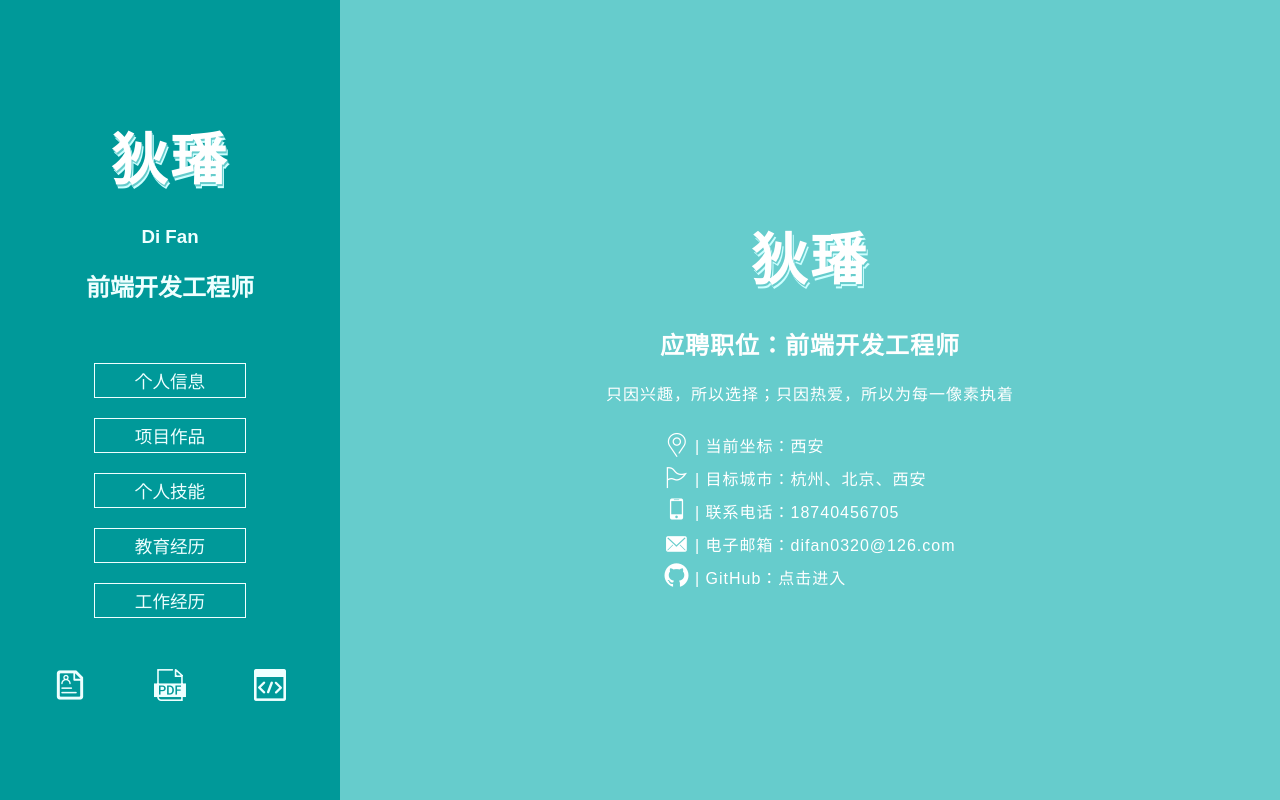
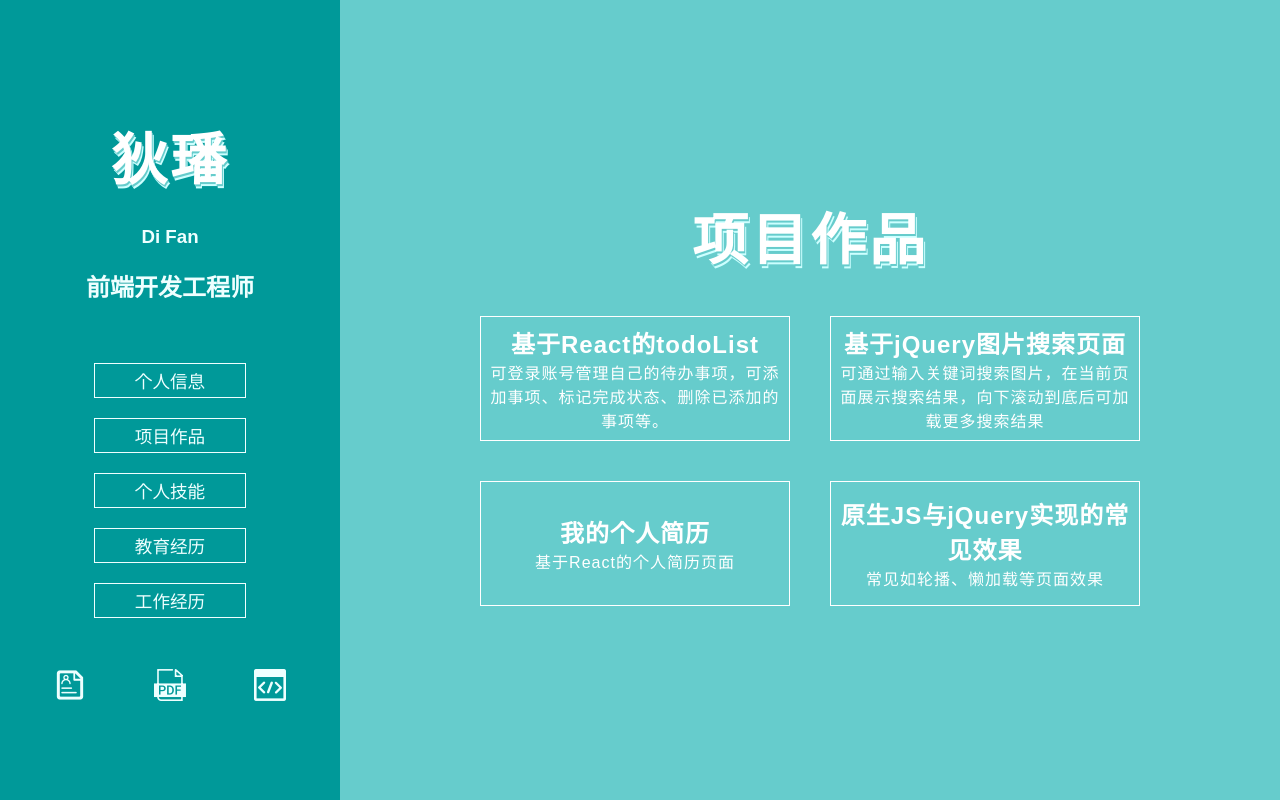
Before and after one commit to Nicole0320/Nicole0320.github.io, a React (Create React App) app: page / in a window 1280 px wide. Built offline with nearby package versions, Linux system fonts and the light colour scheme.

Commit message:
添加项目介绍页面

```diff
--- a/src/MainPage.js
+++ b/src/MainPage.js
@@ -27,7 +27,7 @@ export default class MainPage extends Component{
                 // return(
                 //     <div>Welcome</div>
                 // );
-                return <Information />;
+                return <Project />;
         }
     }
 }
--- /dev/null
+++ b/src/Project.css
@@ -0,0 +1,49 @@
+.projiect-list{
+    display: flex;
+    max-width: 700px;
+    flex-direction: row;
+    flex-wrap: wrap;
+    justify-content: space-around;
+}
+
+.projiect-list>li{
+    width: 300px;
+    min-height: 115px;
+    margin: 20px 0;
+    display: flex;
+    flex-direction: column;
+    justify-content: center;
+    padding: 4px;
+    border: 1px solid #ffffff;
+    cursor: default;
+    position: relative;
+}
+
+.projiect-list>li>.cover{
+    display: flex;
+    justify-content: center;
+    align-items: center;
+    position: absolute;
+    top: 0;
+    bottom: 0;
+    left: 0;
+    right: 0;
+    background-color: rgba(0, 0, 0, 0.6);
+    visibility: hidden;
+}
+
+.projiect-list>li:hover>.cover{
+    visibility: visible;
+}
+
+.projiect-list>li>.cover>a{
+    display: block;
+    border: 1px solid #fff;
+    padding: 4px 8px;
+    margin: 5px;
+    border-radius: 3px;
+}
+
+.projiect-list>li>.cover>a:hover{
+    background-color: #009999;
+}
--- a/src/Project.js
+++ b/src/Project.js
@@ -1,4 +1,5 @@
 import React, {Component} from 'react';
+import './Project.css'
 
 export default class Project extends Component{
     constructor(props){
@@ -7,7 +8,43 @@ export default class Project extends Component{
 
     render(){
         return(
-            <div>项目作品</div>
+            <div className="MainPage Project">
+                <h1 className="title">项目作品</h1>
+                <ul className="projiect-list">
+                    <li>
+                        <h2>基于React的todoList</h2>
+                        <p>可登录账号管理自己的待办事项，可添加事项、标记完成状态、删除已添加的事项等。</p>
+                        <div className="cover">
+                            <a href="#">Demo</a>
+                            <a href="#">GitHub</a>
+                        </div>
+                    </li>
+                    <li>
+                        <h2>基于jQuery图片搜索页面</h2>
+                        <p>可通过输入关键词搜索图片，在当前页面展示搜索结果，向下滚动到底后可加载更多搜索结果</p>
+                        <div className="cover">
+                            <a href="#">Demo</a>
+                            <a href="#">GitHub</a>
+                        </div>
+                    </li>
+                    <li>
+                        <h2>我的个人简历</h2>
+                        <p>基于React的个人简历页面</p>
+                        <div className="cover">
+                            <a href="#">Demo</a>
+                            <a href="#">GitHub</a>
+                        </div>
+                    </li>
+                    <li>
+                        <h2>原生JS与jQuery实现的常见效果</h2>
+                        <p>常见如轮播、懒加载等页面效果</p>
+                        <div className="cover">
+                            <a href="#">Demo</a>
+                            <a href="#">GitHub</a>
+                        </div>
+                    </li>
+                </ul>
+            </div>
         );
     }
 }
```
